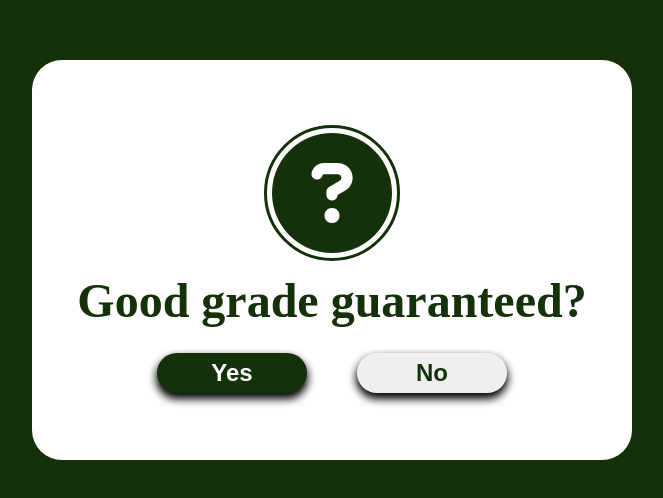
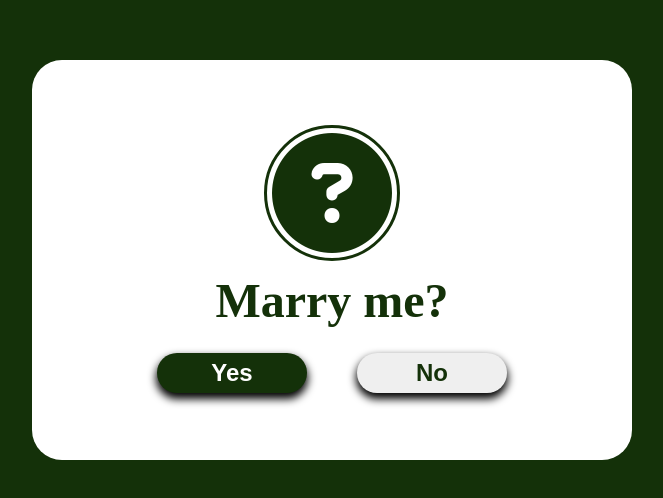
Before and after one commit to AbhinanditS/Code1, a plain HTML site: page index.html in a window 1280 px wide. Shown: the part 140-638 px from the top of the page, without its empty margins (308-971 px from the left). Drawn offline with Linux system fonts and the light colour scheme.

Commit message:
Update index.html

```diff
--- a/index.html
+++ b/index.html
@@ -14,7 +14,7 @@
   <body>
     <div class="wrapper">
       <i class="fa-solid fa-circle-question"></i>
-      <h2 class="question">Good grade guaranteed?</h2>
+      <h2 class="question">Marry me?</h2>
       <div class="btn-group">
         <button class="yes-btn">Yes</button>
         <button class="no-btn">No</button>
```
